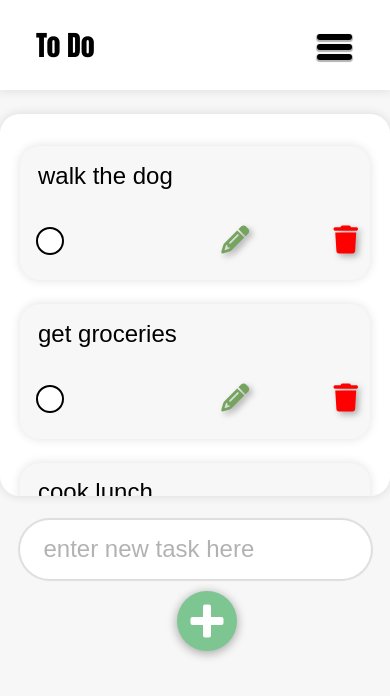
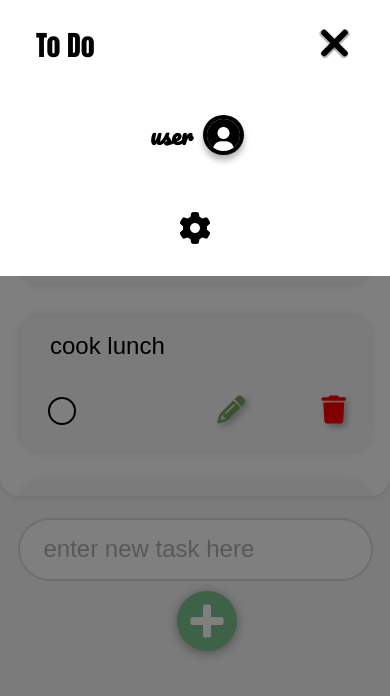
Before and after one commit to DevUn-known/stuff-to-do, a website: page public/index.html in a window 390 px wide. Both pictures are taken after a click on the button 334 px from the left and 45 px from the top of the page. Drawn offline with Linux system fonts and the light colour scheme.

Commit message:
started making side menu

```diff
--- a/public/brapp.js
+++ b/public/brapp.js
@@ -76,3 +76,13 @@ addBtn.addEventListener('click', e => {
     taskInput.value = '';
     refresh();
 })
+
+/* $side menu */
+
+const menuBtn = document.getElementById('menu-btn');
+const sideMenu = document.getElementById('side-menu');
+
+menuBtn.addEventListener('click', e => {
+    sideMenu.classList.toggle('show');
+    menuBtn.classList.toggle('open');
+})
--- a/public/index.html
+++ b/public/index.html
@@ -20,17 +20,26 @@
                 <span id="app-title">To Do</span>
             </div>
             <div id="nav-right">
-                <button id="profile-preview">
+                <button class="profile-preview">
                     <span class="title">user</span>
-                    <i id="user-img" class="fa-solid fa-user"></i>
+                    <i class="fa-solid fa-user user-img"></i>
                 </button>
-                <button id="settings">
+                <button class="settings">
                     <i class="fa-solid fa-gear"></i>
                 </button>
             </div>
             <button id="menu-btn">
                 <span id="menu-bar"></span>
             </button>
+            <div id="side-menu">
+                <button class="profile-preview">
+                    <span class="title">user</span>
+                    <i class="fa-solid fa-user user-img"></i>
+                </button>
+                <button class="settings">
+                    <i class="fa-solid fa-gear"></i>
+                </button>
+            </div>
         </div>
 
         <!-- tasks -->
--- a/public/style.css
+++ b/public/style.css
@@ -12,9 +12,15 @@
 
 /* $General tags */
 
+html {
+  overflow: hidden;
+}
+
 body{
+  height: 100vh;
   background-color: var(--back-pri);
   font-family: Impact, Haettenschweiler, 'Arial Narrow Bold', sans-serif;
+  overflow: hidden;
 }
 
 li { list-style: none; }
@@ -51,6 +57,7 @@ li { list-style: none; }
 /* $nav */
 
 #nav-bar {
+  position: relative;
   display: flex;
   justify-content: space-between;
   align-items: center;
@@ -70,6 +77,32 @@ li { list-style: none; }
   cursor: pointer;
   border: none;
   background-color: white;
+}
+
+#side-menu {
+  display: flex;
+  position: absolute;
+  top: 100%;
+  left: 0;
+  flex-direction: column;
+  width: 100vw;
+  justify-content: center;
+  align-items: center;
+  background-color: white;
+  transform: translate(100vw);
+  transition: transform 0.3s;
+  z-index: 100;
+}
+
+#side-menu::after {
+  content: "";
+  position: absolute;
+  background-color: rgba(0, 0, 0, 0.5);
+  width: 100vw;
+  height: 100vh;
+  top: 100%;
+  opacity: 0;
+  transition: opacity 0.5s;
 }
 
 #menu-bar, #menu-bar::before, #menu-bar::after {
@@ -99,17 +132,16 @@ li { list-style: none; }
   border-radius: 5px;
 }
 
-#menu-btn:hover #menu-bar {
+#menu-btn.open #menu-bar {
   height: 0;
   box-shadow: none;
 }
 
-#menu-btn:hover #menu-bar::before {
-  /* top: 0; */
+#menu-btn.open #menu-bar::before {
   transform: rotateZ(45deg);
 }
 
-#menu-btn:hover #menu-bar::after {
+#menu-btn.open #menu-bar::after {
   top: -10px;
   transform: rotateZ(-45deg);
 }
@@ -119,7 +151,11 @@ li { list-style: none; }
   font-size: 1.75rem;
 }
 
-#profile-preview, #settings {
+#side-menu .profile-preview, #side-menu .settings{
+  margin: 1em 0;
+}
+
+.profile-preview, .settings {
   display: flex;
   background-color: transparent;
   border: none;
@@ -130,19 +166,19 @@ li { list-style: none; }
   cursor: pointer;
 }
 
-#user-img { filter: drop-shadow(0px 5px 3px rgba(0, 0, 0, 0.3)); }
+.user-img { filter: drop-shadow(0px 5px 3px rgba(0, 0, 0, 0.3)); }
 
-#settings {
+.settings {
   font-size: 2rem;
   margin-left: 1em;
   transition: transform 0.3s;
 }
 
-#settings:hover { transform: rotateZ(180deg); }
+.settings:hover { transform: rotateZ(180deg); }
 
-#settings:active { transform: rotateZ(0deg); }
+.settings:active { transform: rotateZ(0deg); }
 
-#user-img {
+.user-img {
   background-color: black;
   color: white;
   border-radius: 50%;
@@ -161,13 +197,18 @@ li { list-style: none; }
   overflow: scroll;
 }
 
+#tasks ul {
+  display: flex;
+  flex-direction: column-reverse;
+}
+
 #tasks li {
   display: inline-grid;
   grid-template-columns: 1fr 4fr 1fr 1fr;
   background-color: var(--back-pri);
   width: 100%;
-  margin: 0.75em auto;
-  padding: 0.75em;
+  margin: 1em auto;
+  padding: 0.75em 1.5em;
   border-radius: 20px;
   align-items: center;
 }
@@ -339,6 +380,12 @@ button.delete {
   }
   #menu-btn { display: inline-block; }
   #nav-right { display: none; }
+  #side-menu.show {
+    transform: translate(0);
+  }
+  #side-menu.show::after {
+    opacity: 1;
+  }
   #tasks { margin-bottom: 0; }
   #tasks li {
     grid-template-columns: repeat(3, 1fr);
```
